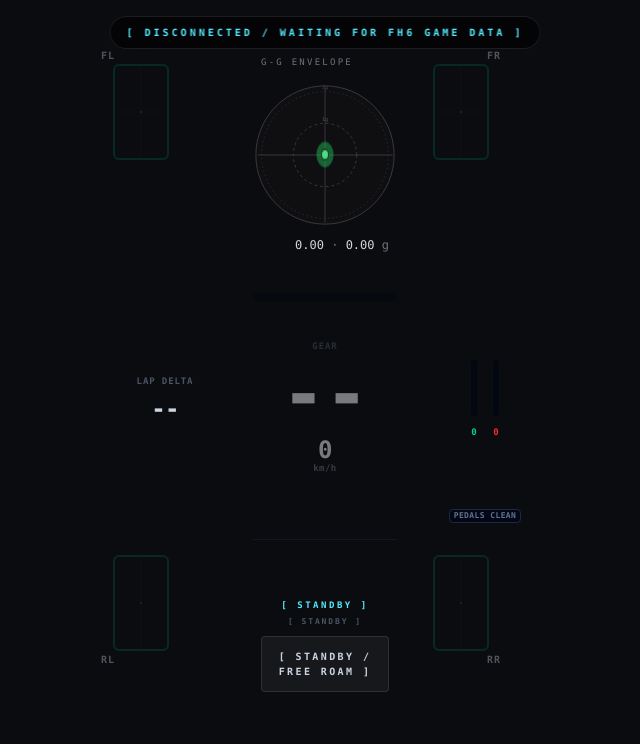
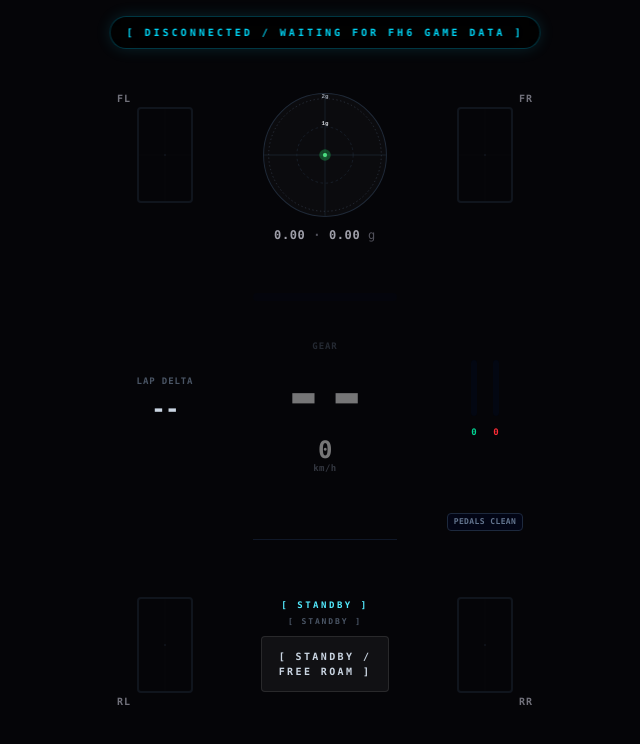
Before and after one commit to Rhapsody027/Time4ttack, a React (Vite) app: page / in a window 1280 px wide. Shown: the top 744 px of the page, without its empty margins (315-955 px from the left). Built offline with nearby package versions, Linux system fonts and the light colour scheme; no server answers.

Commit message:
UI優化

```diff
--- a/src/components/Fh6Dashboard.tsx
+++ b/src/components/Fh6Dashboard.tsx
@@ -19,12 +19,14 @@ export function Fh6Dashboard() {
 	const label = statusLabel(telemetry.stale, telemetry.connected);
 
 	return (
-		<main className="relative flex min-h-screen select-none items-center justify-center bg-[#0B0C10] p-4 text-white font-mono">
+		<main className="relative flex min-h-screen select-none items-center justify-center bg-[#050508] p-4 text-white font-mono">
 			{label ? (
-				<div className="pointer-events-none absolute top-4 left-1/2 z-20 -translate-x-1/2 rounded-full border border-white/10 bg-black/60 px-4 py-2 text-[10px] font-bold tracking-[0.3em] text-cyan-300 backdrop-blur-xl">
+				<div className="pointer-events-none absolute top-4 left-1/2 z-20 -translate-x-1/2 rounded-full border border-cyan-500/30 bg-black/80 px-4 py-2 text-[10px] font-bold tracking-[0.3em] text-cyan-400 backdrop-blur-xl shadow-[0_0_15px_rgba(34,211,238,0.15)]">
 					{label}
 				</div>
 			) : null}
+
+			{/* 🚀 完美還原：移除 items-center，回歸最原始的 Grid 幾何分配，轉速條完美復原 */}
 			<div className="grid h-180 w-120 max-h-[calc(100vh-2rem)] max-w-[calc(100vw-2rem)] grid-cols-3 grid-rows-3 gap-x-4 gap-y-8 p-2">
 				<WheelCell cornerKey="fl" />
 				<GForceCell />
--- a/src/components/GForceCell.tsx
+++ b/src/components/GForceCell.tsx
@@ -17,28 +17,25 @@ function formatNumber(value: number, fractionDigits = 0): string {
 }
 
 export function GForceCell() {
-	const dotPos = useTelemetryStore(
-		(state: TelemetryStoreState) => state.gForceDot,
-	);
-	const telemetry = useTelemetryStore(
-		(state: TelemetryStoreState) => state.telemetry,
-	);
+const dotPos = useTelemetryStore((state: TelemetryStoreState) => state.gForceDot);
+const telemetry = useTelemetryStore((state: TelemetryStoreState) => state.telemetry);
 const canvasRef = useRef<HTMLCanvasElement | null>(null);
 const trailRef = useRef<GPoint[]>([]);
 const frameCounterRef = useRef(0);
-	const resizeObserverRef = useRef<ResizeObserver | null>(null);
 const contextRef = useRef<CanvasRenderingContext2D | null>(null);
 
 const latG = telemetry?.gForce.lateral ?? 0;
 const lngG = telemetry?.gForce.longitudinal ?? 0;
 
+// 🚀 100% 還原最初大腦：直接讓 Canvas 的渲染寬高與外層 DOM 容器（32x32 = 128px）完全同步
 const draw = (): void => {
 const canvas = canvasRef.current;
 const context = contextRef.current;
 if (!canvas || !context) return;
-		const size = canvas.width;
-		context.setTransform(size / 100, 0, 0, size / 100, 0, 0);
+
+context.setTransform(128 / 100, 0, 0, 128 / 100, 0, 0);
 context.clearRect(0, 0, 100, 100);
+
 const trail = trailRef.current;
 context.fillStyle = "#fbbf24";
 for (let index = 0; index < trail.length; index += 1) {
@@ -48,17 +45,20 @@ export function GForceCell() {
 context.arc(point.x, point.y, 0.75, 0, Math.PI * 2);
 context.fill();
 }
+
 context.globalAlpha = 1;
-		context.fillStyle = "rgba(34, 197, 94, 0.45)";
+context.fillStyle = "rgba(34, 197, 94, 0.35)";
 context.beginPath();
-		context.arc(dotPos.x, dotPos.y, 6, 0, Math.PI * 2);
+context.arc(dotPos.x, dotPos.y, 4.5, 0, Math.PI * 2);
 context.fill();
+
 context.fillStyle = "#4ade80";
 context.beginPath();
-		context.arc(dotPos.x, dotPos.y, 2.5, 0, Math.PI * 2);
+context.arc(dotPos.x, dotPos.y, 2.0, 0, Math.PI * 2);
 context.fill();
-		context.lineWidth = 0.5;
-		context.strokeStyle = "#0f0f12";
+
+context.lineWidth = 0.4;
+context.strokeStyle = "#050508";
 context.stroke();
 };
 
@@ -70,21 +70,11 @@ export function GForceCell() {
 useEffect(() => {
 const canvas = canvasRef.current;
 if (!canvas) return;
-		const resize = (): void => {
-			const dpr = window.devicePixelRatio || 1;
-			const cssSize = canvas.clientWidth || 100;
-			canvas.width = Math.max(1, Math.round(cssSize * dpr));
-			canvas.height = Math.max(1, Math.round(cssSize * dpr));
+// 🚀 核心物理鎖死：直接強制 Canvas 像素點就是 128x128，與 w-32 h-32 的 DOM 完美 1:1，解決拉伸導致的圓心偏離！
+canvas.width = 128;
+canvas.height = 128;
 contextRef.current = canvas.getContext("2d");
-		};
-		resize();
 drawRef.current();
-		resizeObserverRef.current = new ResizeObserver(() => {
-			resize();
-			drawRef.current();
-		});
-		resizeObserverRef.current.observe(canvas);
-		return () => resizeObserverRef.current?.disconnect();
 }, []);
 
 useEffect(() => {
@@ -97,84 +87,26 @@ export function GForceCell() {
 }, [dotPos.x, dotPos.y]);
 
 return (
-		<div className="relative flex flex-col items-center justify-center">
-			<svg viewBox="0 0 100 100" className="aspect-square w-full">
-				<circle
-					cx="50"
-					cy="50"
-					r="48"
-					fill="#0f0f12"
-					stroke="#3f3f46"
-					strokeWidth="0.6"
-				/>
-				<line
-					x1="50"
-					y1="3"
-					x2="50"
-					y2="97"
-					stroke="#52525b"
-					strokeWidth="0.4"
-				/>
-				<line
-					x1="3"
-					y1="50"
-					x2="97"
-					y2="50"
-					stroke="#52525b"
-					strokeWidth="0.4"
-				/>
-				<circle
-					cx="50"
-					cy="50"
-					r={G_INNER_RADIUS}
-					fill="none"
-					stroke="#52525b"
-					strokeWidth="0.4"
-					strokeDasharray="2,2"
-				/>
-				<circle
-					cx="50"
-					cy="50"
-					r={G_RIM_RADIUS}
-					fill="none"
-					stroke="#3f3f46"
-					strokeWidth="0.4"
-					strokeDasharray="1,2"
-				/>
-				<text
-					x="50"
-					y="26.5"
-					textAnchor="middle"
-					fill="#52525b"
-					fontSize="3.5"
-					fontFamily="monospace"
-				>
-					1g
-				</text>
-				<text
-					x="50"
-					y="4.5"
-					textAnchor="middle"
-					fill="#3f3f46"
-					fontSize="3.5"
-					fontFamily="monospace"
-				>
-					2g
-				</text>
+// 🚀 核心外殼：獨立用 flex 居中，並且用 w-32 h-32 形成一個絕對正方形護城河，隔絕 Grid 單元格拉伸
+<div className="flex h-full w-full items-center justify-center">
+<div className="relative flex h-32 w-32 flex-col items-center justify-center overflow-visible">
+<svg viewBox="0 0 100 100" className="aspect-square w-full overflow-visible">
+<circle cx="50" cy="50" r="48" fill="#0b0b0e" stroke="#1f2937" strokeWidth="0.8" />
+<line x1="50" y1="2" x2="50" y2="98" stroke="#1f2937" strokeWidth="0.5" />
+<line x1="2" y1="50" x2="98" y2="50" stroke="#1f2937" strokeWidth="0.5" />
+<circle cx="50" cy="50" r={G_INNER_RADIUS} fill="none" stroke="#1f2937" strokeWidth="0.5" strokeDasharray="2,2" />
+<circle cx="50" cy="50" r={G_RIM_RADIUS} fill="none" stroke="#374151" strokeWidth="0.5" strokeDasharray="1,2" />
+
+<text x="50" y="26.5" textAnchor="middle" fill="#d1d5db" fontSize="4.5" fontWeight="bold" fontFamily="monospace">1g</text>
+<text x="50" y="5.5" textAnchor="middle" fill="#9ca3af" fontSize="4.5" fontWeight="bold" fontFamily="monospace">2g</text>
 </svg>
-			<canvas
-				ref={canvasRef}
-				className="pointer-events-none absolute inset-0 h-full w-full"
-			/>
-			<span className="absolute top-2 left-2 text-[9px] uppercase tracking-[0.25em] text-zinc-500">
-				G-G ENVELOPE
-			</span>
-			<span className="absolute right-2 bottom-2 font-mono text-xs tabular-nums text-zinc-300">
-				{formatNumber(Math.abs(latG), 2)}{" "}
-				<span className="text-zinc-500">·</span>{" "}
-				{formatNumber(Math.abs(lngG), 2)}{" "}
-				<span className="text-zinc-500">g</span>
-			</span>
+<canvas ref={canvasRef} className="pointer-events-none absolute inset-0 h-32 w-32" />
+
+<div className="absolute -bottom-6 w-full text-center font-mono text-xs tabular-nums text-zinc-400 font-bold tracking-wider">
+{formatNumber(Math.abs(latG), 2)} <span className="text-zinc-600">·</span>{" "}
+{formatNumber(Math.abs(lngG), 2)} <span className="text-zinc-600 font-normal">g</span>
+</div>
+</div>
 </div>
 );
 }
--- a/src/components/PedalCell.tsx
+++ b/src/components/PedalCell.tsx
@@ -13,12 +13,8 @@ function clamp(value: number, min: number, max: number): number {
 }
 
 export function PedalCell() {
-	const telemetry = useTelemetryStore(
-		(state: TelemetryStoreState) => state.telemetry,
-	);
-	const pedalOverlap = useTelemetryStore(
-		(state: TelemetryStoreState) => state.pedalOverlap,
-	);
+const telemetry = useTelemetryStore((state: TelemetryStoreState) => state.telemetry);
+const pedalOverlap = useTelemetryStore((state: TelemetryStoreState) => state.pedalOverlap);
 const throttle = telemetry?.throttle ?? 0;
 const brake = telemetry?.brake ?? 0;
 
@@ -48,8 +44,9 @@ export function PedalCell() {
 </span>
 </div>
 </div>
+{/* 🚀 修正：加上 whitespace-nowrap 焊死不換行，並往下修正 -bottom-6 確保絕不遮擋上方元件 */}
 <div
-				className={`absolute -bottom-4 rounded border px-1 text-[8px] font-bold tracking-wider ${pedalOverlap ? "animate-pulse border-yellow-500/20 bg-yellow-500/10 text-yellow-500" : "border-slate-800 bg-slate-950/80 text-slate-500"}`}
+className={`absolute -bottom-6 rounded border px-1.5 py-0.5 text-[8px] font-bold tracking-wider whitespace-nowrap ${pedalOverlap ? "animate-pulse border-yellow-500/20 bg-yellow-500/10 text-yellow-500" : "border-slate-800 bg-slate-950/80 text-slate-500"}`}
 >
 {pedalOverlap ? "PEDAL OVERLAP" : "PEDALS CLEAN"}
 </div>
--- a/src/components/WheelCell.tsx
+++ b/src/components/WheelCell.tsx
@@ -1,9 +1,5 @@
 // src/components/WheelCell.tsx
-import {
-	useTelemetryStore,
-	type CornerKey,
-	type TelemetryStoreState,
-} from "../useTelemetry";
+import { useTelemetryStore, type CornerKey, type TelemetryStoreState } from "../useTelemetry";
 
 export function WheelCell({ cornerKey }: { cornerKey: CornerKey }) {
 const wheel = useTelemetryStore(
@@ -16,11 +12,10 @@ export function WheelCell({ cornerKey }: { cornerKey: CornerKey }) {
 
 const isFront = cornerKey === "fl" || cornerKey === "fr";
 const steerRotation = isFront ? wheel.steerDegrees : 0;
-
 const isAnyOut = wheel.isRatioOut || wheel.isAngleOut;
 
-	const borderColor = isAnyOut ? "#ef4444" : "#064e3b";
-	const shadow = isAnyOut ? "0 0 14px rgba(239, 68, 68, 0.5)" : "none";
+const borderColor = isAnyOut ? "#ef4444" : "#1f2937";
+const shadow = isAnyOut ? "0 0 16px rgba(239, 68, 68, 0.4)" : "none";
 
 const latG = telemetry?.gForce.lateral ?? 0;
 const lngG = telemetry?.gForce.longitudinal ?? 0;
@@ -31,14 +26,12 @@ export function WheelCell({ cornerKey }: { cornerKey: CornerKey }) {
 let longLoad = 0;
 let latLoad = 0;
 
-	// 1. 縱向重量分配 (lngG < 0 為煞車前傾，重量砸向前輪)
 if (lngG < 0 && isFrontSide) {
 longLoad = Math.abs(lngG) * 0.6;
 } else if (lngG > 0 && !isFrontSide) {
 longLoad = lngG * 0.4;
 }
 
-	// 2. 橫向重量分配：純 G 力暴力取反修正（拋棄 Steer，只吃 latG）
 if (latG < 0 && isRightSide) {
 latLoad = Math.abs(latG) * 0.6;
 } else if (latG > 0 && !isRightSide) {
@@ -48,36 +41,29 @@ export function WheelCell({ cornerKey }: { cornerKey: CornerKey }) {
 const totalDynamicWeight = longLoad + latLoad;
 const loadGlow =
 totalDynamicWeight > 0.15
-			? `radial-gradient(circle at center, rgba(239, 68, 68, ${Math.min(totalDynamicWeight * 0.5, 0.65)}) 0%, transparent 85%)`
+? `radial-gradient(circle at center, rgba(239, 68, 68, ${Math.min(totalDynamicWeight * 0.35, 0.45)}) 0%, transparent 85%)`
 : "transparent";
 
-	// 原始方向判定
 const ratioDirection = wheel.slipRatio >= 0 ? "down" : "up";
 const angleDirection = wheel.slipAngle <= 0 ? "left" : "right";
 
-	// 🚀 幾何鎖死：框內極限 1.0 等於半框（50%）。一旦失控大於 1.0，線條長度直接衝刺突破定死在 75%（精準對齊 150% 破框紅線長度）
-	const ratioHeightStyle = wheel.isRatioOut
-		? "75%"
-		: `${(wheel.ratioPercent / 100) * 50}%`;
+const ratioHeightStyle = wheel.isRatioOut ? "75%" : `${(wheel.ratioPercent / 100) * 50}%`;
 
-	// 前輪橫向滑移線動態收束：當橫向 G 力小於 0.15G 時，直接歸零，消滅低速物理雜訊
 const isLatGZero = Math.abs(latG) < 0.15;
-	const angleWidthStyle = wheel.isAngleOut
-		? "75%"
-		: isLatGZero
-			? "0%"
-			: `${(wheel.anglePercent / 100) * 50}%`;
+const angleWidthStyle = wheel.isAngleOut ? "75%" : isLatGZero ? "0%" : `${(wheel.anglePercent / 100) * 50}%`;
 
 return (
+// 🚀 核心優化：外層強制套一個 flex justify-center items-center。這樣不論 Grid 單元格怎麼被拉伸，內部的 h-24 w-14 輪胎永遠死死維持在幾何正中心，絕不歪斜！
+<div className="flex h-full w-full items-center justify-center">
 <div className="relative flex h-32 w-24 items-center justify-center overflow-visible bg-transparent">
 <span
-				className={`absolute ${cornerKey === "fl" ? "top-0 left-2" : cornerKey === "fr" ? "top-0 right-2" : cornerKey === "rl" ? "bottom-0 left-2" : "bottom-0 right-2"} text-[10px] font-mono font-bold tracking-widest text-zinc-600`}
+className={`absolute ${cornerKey === "fl" ? "top-0 left-0" : cornerKey === "fr" ? "top-0 right-0" : cornerKey === "rl" ? "bottom-0 left-0" : "bottom-0 right-0"} text-[10px] font-mono font-bold tracking-widest text-zinc-500`}
 >
 {wheel.label}
 </span>
 
 <div
-				className="absolute h-24 w-14 rounded-md border-solid bg-transparent overflow-visible z-10 transition-all duration-75"
+className="absolute h-24 w-14 rounded border-solid bg-transparent overflow-visible z-10 transition-all duration-75"
 style={{
 transform: `rotate(${steerRotation}deg)`,
 borderWidth: "2px",
@@ -87,22 +73,21 @@ export function WheelCell({ cornerKey }: { cornerKey: CornerKey }) {
 background: loadGlow,
 }}
 >
-				<div className="absolute left-1/2 top-0 bottom-0 w-px -translate-x-1/2 opacity-20 pointer-events-none bg-zinc-700" />
+<div className="absolute left-1/2 top-0 bottom-0 w-px -translate-x-1/2 opacity-10 pointer-events-none bg-zinc-600" />
 {isFront && (
-					<div className="absolute top-1/2 left-0 right-0 h-px -translate-y-1/2 opacity-20 pointer-events-none bg-zinc-700" />
+<div className="absolute top-1/2 left-0 right-0 h-px -translate-y-1/2 opacity-10 pointer-events-none bg-zinc-600" />
 )}
 <div
 className="absolute left-1/2 top-1/2 h-0.5 w-0.5 -translate-x-1/2 -translate-y-1/2 rounded-full z-10"
-					style={{ background: isAnyOut ? "#ef4444" : "#3f3f46" }}
+style={{ background: isAnyOut ? "#ef4444" : "#1f2937" }}
 />
 
-				{/* 縱向打滑線 */}
 <div
 className="absolute left-1/2 w-0.75 rounded-full z-20 transition-all duration-75"
 style={{
 top: "50%",
 height: ratioHeightStyle,
-						background: wheel.isRatioOut ? "#ef4444" : "#52525b",
+background: wheel.isRatioOut ? "#ef4444" : "#9ca3af",
 boxShadow: wheel.isRatioOut ? "0 0 8px #ef4444" : "none",
 transform:
 ratioDirection === "down"
@@ -111,14 +96,13 @@ export function WheelCell({ cornerKey }: { cornerKey: CornerKey }) {
 }}
 />
 
-				{/* 橫向滑移線 */}
 {isFront && (
 <div
 className="absolute top-1/2 h-0.75 rounded-full z-20 origin-left transition-all duration-75"
 style={{
 left: "50%",
 width: angleWidthStyle,
-							background: wheel.isAngleOut ? "#ef4444" : "#52525b",
+background: wheel.isAngleOut ? "#ef4444" : "#9ca3af",
 boxShadow: wheel.isAngleOut ? "0 0 8px #ef4444" : "none",
 transform:
 angleDirection === "right"
@@ -129,5 +113,6 @@ export function WheelCell({ cornerKey }: { cornerKey: CornerKey }) {
 )}
 </div>
 </div>
+</div>
 );
 }
```
Also changed, not shown: src/components/GearCell.tsx (+61 -4 lines). Lines whose indentation alone changed are shown as unchanged.
